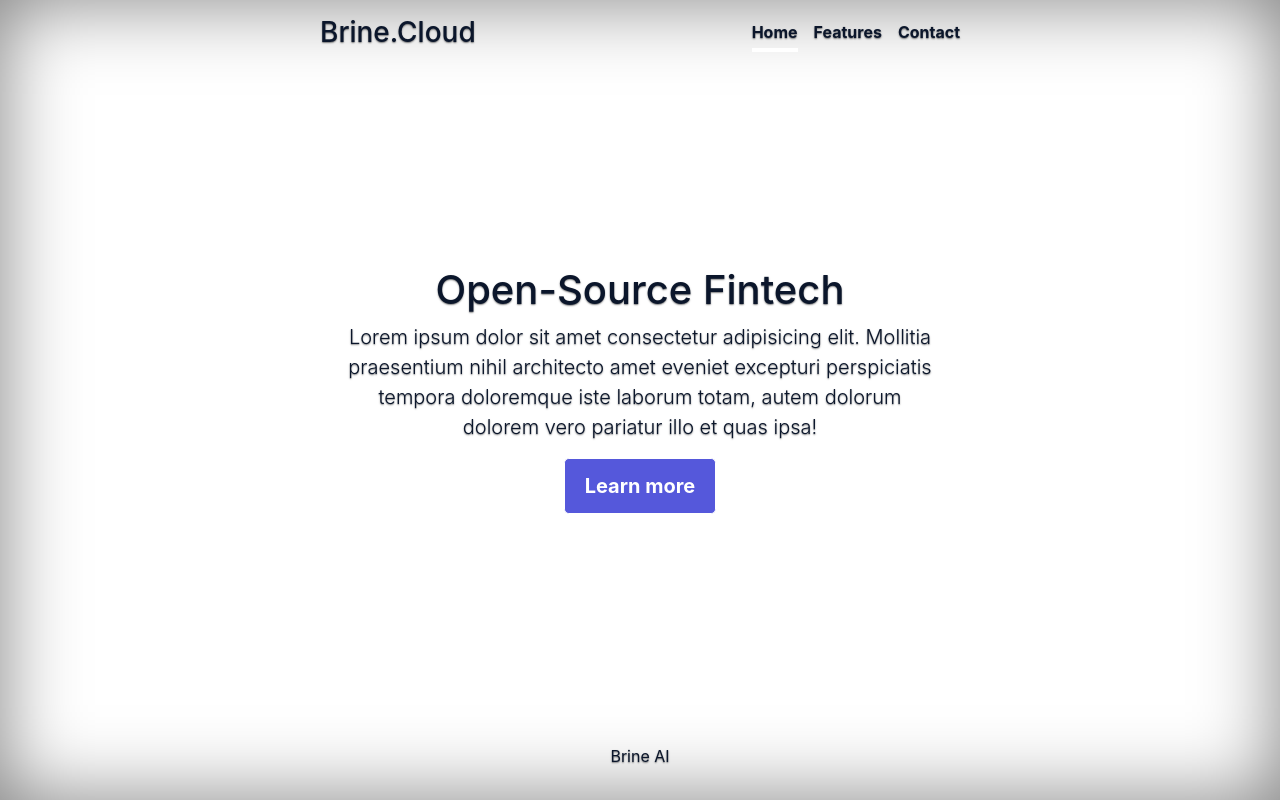
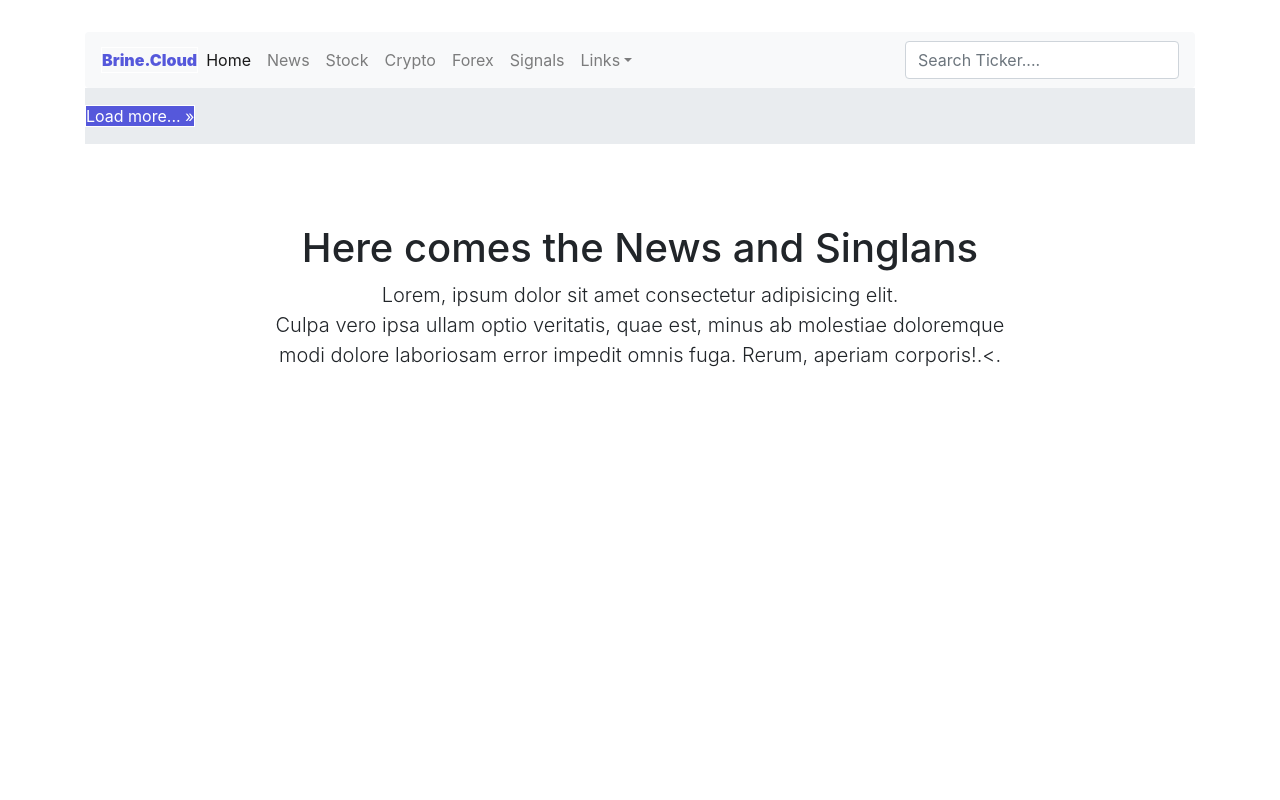
Before and after one commit to DrSuperMario/Brine, a Flask app: template templates/home.html in a window 1280 px wide. Run offline with Flask 2, Linux system fonts and the light colour scheme; the template is opened without the code that fills it, so the values that code supplies are empty.

Commit message:
added CSS

```diff
--- /dev/null
+++ b/static/css/brinemain.css
@@ -0,0 +1,56 @@
+body {
+  padding-top: 2rem;
+}
+.starter-template {
+  padding: 3rem 1.5rem;
+  text-align: center;
+}
+
+.small-text {
+  text-align: left;
+  align-content: auto;
+  font-size: 12px;
+}
+
+.bottom-text {
+  position: relative;
+}
+
+.btn-secondary,
+.btn-secondary:hover,
+.btn-secondary:focus {
+  color: #fff;
+  text-shadow: none; /* Prevent inheritance from `body` */
+  background-color: #5558DB;
+  border: .05rem solid #fff;
+}
+
+.navbar-brand-new,
+.navbar-brand-new:hover,
+.navbar-brand-new:focus {
+  text-shadow: none;
+  color: #5558DB;
+  border: .05rem solid #fff;
+  font-weight: 900;
+  text-decoration: none;
+
+}
+
+.table-test {
+  font-family: Arial;
+  font-size: 12px;
+  border-collapse: collapse;
+  width: 100%;
+  background-color: #e9ecef;
+
+}
+
+.th-test, td-test {
+  padding: 0.25rem;
+  font-size: 12px;
+  text-align: left;
+  border: 1px none #ccc;
+}
+.tbody-test tr:hover {
+  background: yellow;
+}
--- a/templates/home.html
+++ b/templates/home.html
@@ -1,12 +1,15 @@
 {%extends "layout.html"%}
 {%block content%}
-<main role="main" class="inner cover">
-    <h1 class="cover-heading">Open-Source Fintech</h1>
-    <p class="lead">Lorem ipsum dolor sit amet consectetur adipisicing elit.
-        Mollitia praesentium nihil architecto amet eveniet excepturi perspiciatis tempora doloremque iste laborum totam,
-        autem dolorum dolorem vero pariatur illo et quas ipsa!</p>
-    <p class="lead">
-      <a href="#" class="btn btn-lg btn-secondary">Learn more</a>
-    </p>
+
+<main role="main" class="container">
+
+  <div class="starter-template">
+  <h1>Here comes the News and Singlans</h1>
+  <p class="lead">Lorem, ipsum dolor sit amet consectetur adipisicing elit. <br>
+    Culpa vero ipsa ullam optio veritatis, quae est, minus ab molestiae doloremque <br>
+    modi dolore laboriosam error impedit omnis fuga. Rerum, aperiam corporis!.<.</p>
+  </div>
+
   </main>
+
 {%endblock%}
--- a/templates/layout.html
+++ b/templates/layout.html
@@ -12,7 +12,6 @@
 
     <!-- Bootstrap core CSS -->
 <link href="../static/assets/dist/css/bootstrap.min.css" rel="stylesheet">
-
 <style>
   .bd-placeholder-img {
     font-size: 1.125rem;
@@ -30,26 +29,68 @@
   }
 </style>
 <!-- Custom styles for this template -->
-    <link href="../static/css/cover.css" rel="stylesheet">
+<link href="../static/css/brinemain.css" rel="stylesheet">
 </head>
-  <body class="text-center">
-    <div class="cover-container d-flex w-100 h-100 p-3 mx-auto flex-column">
-  <header class="masthead mb-auto">
-    <div class="inner">
-      <h3 class="masthead-brand">Brine.Cloud</h3>
-      <nav class="nav nav-masthead justify-content-center">
-        <a class="nav-link active" href="#">Home</a>
-        <a class="nav-link" href="#">Features</a>
-        <a class="nav-link" href="#">Contact</a>
+<body>
+  <div class="container">
+    <nav class="navbar navbar-expand-lg navbar-light bg-light rounded">
+      <a class="navbar-brand-new" href="#">Brine.Cloud</a>
+      <button class="navbar-toggler" type="button" data-toggle="collapse" data-target="#navbarsExample09" aria-controls="navbarsExample09" aria-expanded="false" aria-label="Toggle navigation">
+        <span class="navbar-toggler-icon"></span>
+      </button>
+
+      <div class="collapse navbar-collapse" id="navbarsExample09">
+        <ul class="navbar-nav mr-auto">
+          <li class="nav-item active">
+            <a class="nav-link" href="#">Home <span class="sr-only">(current)</span></a>
+          </li>
+          <li class="nav-item">
+            <a class="nav-link" href="#">News</a>
+          </li>
+          <li class="nav-item">
+            <a class="nav-link" href="#">Stock</a>
+          </li>
+          <li class="nav-item">
+            <a class="nav-link" href="#">Crypto</a>
+          </li>
+          <li class="nav-item">
+            <a class="nav-link" href="#">Forex</a>
+          </li>
+          <li class="nav-item">
+            <a class="nav-link" href="#">Signals</a>
+          </li>
+          <li class="nav-item dropdown">
+            <a class="nav-link dropdown-toggle" href="#" id="dropdown09" data-toggle="dropdown" aria-haspopup="true" aria-expanded="false">Links</a>
+            <div class="dropdown-menu" aria-labelledby="dropdown09">
+              <a class="dropdown-item" href="#">Action</a>
+              <a class="dropdown-item" href="#">Another action</a>
+              <a class="dropdown-item" href="#">Something else here</a>
+            </div>
+          </li>
+        </ul>
+        <form class="form-inline my-2 my-md-0">
+          <input class="form-control" type="text" placeholder="Search Ticker...." aria-label="Search">
+        </form>
+      </div>
     </nav>
+    <main role="main">
+      <div class="jumbotron jumbotron-fluid p-0 pt-3">
+        <div class="row align-items-start">
+            <div class="col-6">
+                  {{ pressed|safe}}
+                <a class="btn-secondary align-content-start" href="../components/navbar/" role="button">Load more... &raquo;</a>
+              </p>
             </div>
-  </header>
-  <div id="content">{% block content %}{% endblock %}</div>
-  <footer class="mastfoot mt-auto">
-    <div class="inner">
-      <p>Brine AI</p>
+            <div class="col-6">
+              {{ pressed|safe}}
             </div>
-  </footer>
         </div>
-</body>
+      </div>
+    </main>
+  </div>
+{% block content %}
+{% endblock %}
+<!-- /.container -->
+<script src="https://code.jquery.com/jquery-3.5.1.slim.min.js" integrity="sha384-DfXdz2htPH0lsSSs5nCTpuj/zy4C+OGpamoFVy38MVBnE+IbbVYUew+OrCXaRkfj" crossorigin="anonymous"></script>
+  <script>window.jQuery || document.write('<script src="../static/assets/js/vendor/jquery.slim.min.js"><\/script>')</script><script src="../static/assets/dist/js/bootstrap.bundle.min.js"></script>
 </html>
--- a/website.py
+++ b/website.py
@@ -15,6 +15,7 @@ conn = ConnectAndManage()
 @app.route('/', methods=['GET', 'POST'])
 def home():
 
+    """
     form = SignalForm()
 
     if form.validate_on_submit():
@@ -25,8 +26,11 @@ def home():
             session['search_field'] = form.search_field.data
             pressed = find_data_by_ticker(session['search_field'])
             return render_template('result.html', pressed = pressed)
-
-    return render_template('home.html', form=form)
+    """
+    with open('test.txt' ,'r') as r:
+        pressed = r.read()
+    print(pressed)
+    return render_template('home.html', pressed=pressed)
 
 
 if __name__=="__main__":
```
Also changed, not shown: 1 other file. Lines whose indentation alone changed are shown as unchanged.
